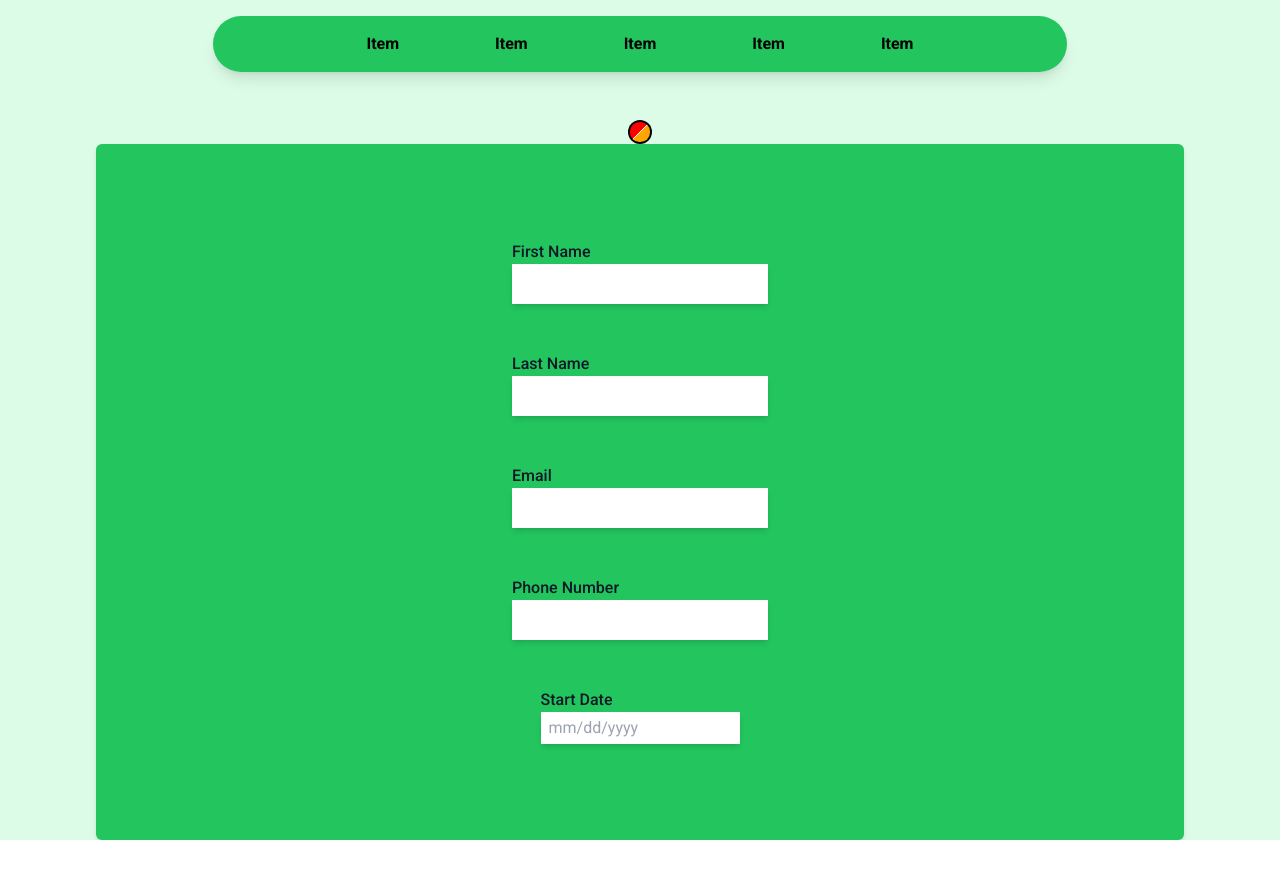
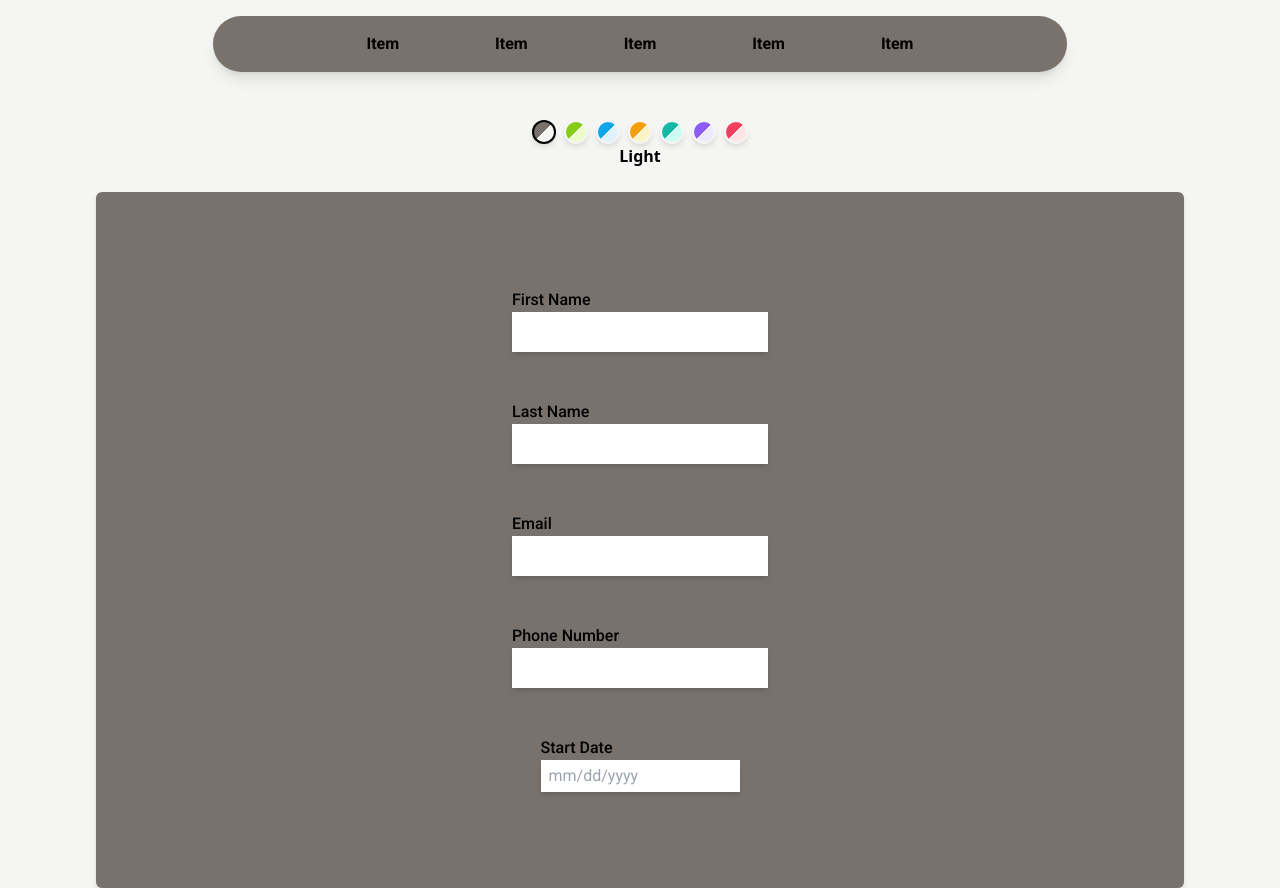
Before and after one commit to RealNickTriano/job-apps, a React (Vite) app: page / in a window 1280 px wide. Before the commit the page ends 840 px from the top, so only its background shows below. Built offline with nearby package versions, Linux system fonts and the light colour scheme.

Commit message:
Theme Switcher and Dark mode switch complete

```diff
--- a/src/App.jsx
+++ b/src/App.jsx
@@ -1,10 +1,11 @@
 import { useState } from 'react'
+import DarkModeSwitch from './components/DarkModeSwitch'
 import DatePicker from './components/DatePicker'
 import Input from './components/Input'
 import Navbar from './components/Navbar'
 import ThemeSwitcher from './components/ThemeSwitcher'
 
-const colors = ['green', 'red', 'blue']
+const colors = ['stone', 'lime', 'sky', 'amber', 'teal', 'violet', 'rose']
 const modes = ['light', 'dark']
 
 function App() {
@@ -20,18 +21,22 @@ function App() {
     <>
       <div className={`min-h-screen bg-primaryBg theme-${color} theme-${mode}`}>
         <Navbar />
-        <div className='flex justify-center items-center'>
+        <div className='flex flex-col justify-center items-center pb-6'>
           <ThemeSwitcher
             colors={colors}
+            chosenColor={color}
+            setColor={setColor}
+          />
+          <DarkModeSwitch
             modes={modes}
-            setColor={setColor}
+            chosenMode={mode}
             setMode={setMode}
           />
         </div>
         <div className="px-24">
           <div className='bg-primary p-24 rounded-md shadow-md w-full h-full'>
             <form action=""
-              className='flex flex-col justify-center items-center gap-12 text-onNeutralBg'
+              className='flex flex-col justify-center items-center gap-12 text-onPrimaryBg'
             >
               <Input
                 name={'First Name'}
--- /dev/null
+++ b/src/components/DarkModeSwitch.jsx
@@ -0,0 +1,12 @@
+import React from 'react'
+
+const DarkModeSwitch = ({ modes, chosenMode, setMode }) => {
+  return (
+    <button
+        className='font-robot font-bold capitalize'
+        onClick={() => chosenMode == 'light' ? setMode(modes[1]) : setMode(modes[0])}
+    >{chosenMode}</button>
+  )
+}
+
+export default DarkModeSwitch
--- a/src/components/Input.jsx
+++ b/src/components/Input.jsx
@@ -6,7 +6,7 @@ const Input = ({ id, name, value, onChange, type }) => {
     <div className='flex flex-col justify-center items-start font-roboto'>
         <label
             htmlFor={id}
-            className='font-medium text-md'
+            className='font-medium text-md text-onPrimaryBg'
         >
             {name}
         </label>
--- a/src/components/ThemeButton.jsx
+++ b/src/components/ThemeButton.jsx
@@ -1,10 +1,18 @@
 import React from 'react'
 
-const ThemeButton = ({ setColor, color }) => {
+const ThemeButton = ({ setColor, color, chosenColor }) => {
+  const cn = `w-[80%] h-[80%] rounded-full`
+
   return (
     <button onClick={() => setColor(color)}>
-      <div className=' w-6 h-6 bg-black rounded-full flex justify-center items-center'>
-        <div className='theme-button'>
+      <div
+        className={`w-6 h-6 rounded-full flex justify-center items-center shadow-md theme-${color}`}
+        style={{background: color == chosenColor ? 'black': ''}}
+      >
+        <div
+          className={cn}
+          style={{background: 'linear-gradient( -45deg, var(--color-primary-100), var(--color-primary-100) 49%, white 49%, white 51%, var(--color-primary-500) 51% )'}}
+        >
         </div>
       </div>
     </button>
--- a/src/components/ThemeSwitcher.jsx
+++ b/src/components/ThemeSwitcher.jsx
@@ -1,13 +1,22 @@
 import React from 'react'
 import ThemeButton from './ThemeButton'
 
-const ThemeSwitcher = ({ colors, modes, setColor, setMode }) => {
+const ThemeSwitcher = ({ colors, setColor, chosenColor }) => {
   return (
-    <div className='flex justify-center items-center'>
-        <ThemeButton
-          setColor={setColor}
-          color={colors[1]}
-        />
+    <div className='flex justify-center items-center gap-2'>
+      {
+        colors.map((item, index) => {
+          return (
+            <ThemeButton
+              key={index}
+              setColor={setColor}
+              color={item}
+              chosenColor={chosenColor}
+            />
+          )
+        })
+      }
+
     </div>
   )
 }
--- a/src/index.css
+++ b/src/index.css
@@ -18,59 +18,111 @@
     }
 }
 
-.theme-green {
-    --color-primary-50: theme('colors.green.50');
-    --color-primary-100: theme('colors.green.100');
-    --color-primary-200: theme('colors.green.200');
-    --color-primary-300: theme('colors.green.300');
-    --color-primary-400: theme('colors.green.400');
-    --color-primary-500: theme('colors.green.500');
-    --color-primary-600: theme('colors.green.600');
-    --color-primary-700: theme('colors.green.700');
-    --color-primary-800: theme('colors.green.800');
-    --color-primary-900: theme('colors.green.900');
+.theme-stone {
+    --color-primary-50: theme('colors.stone.50');
+    --color-primary-100: theme('colors.stone.100');
+    --color-primary-200: theme('colors.stone.200');
+    --color-primary-300: theme('colors.stone.300');
+    --color-primary-400: theme('colors.stone.400');
+    --color-primary-500: theme('colors.stone.500');
+    --color-primary-600: theme('colors.stone.600');
+    --color-primary-700: theme('colors.stone.700');
+    --color-primary-800: theme('colors.stone.800');
+    --color-primary-900: theme('colors.stone.900');
 }
 
-.theme-red {
-    --color-primary-50: theme('colors.red.50');
-    --color-primary-100: theme('colors.red.100');
-    --color-primary-200: theme('colors.red.200');
-    --color-primary-300: theme('colors.red.300');
-    --color-primary-400: theme('colors.red.400');
-    --color-primary-500: theme('colors.red.500');
-    --color-primary-600: theme('colors.red.600');
-    --color-primary-700: theme('colors.red.700');
-    --color-primary-800: theme('colors.red.800');
-    --color-primary-900: theme('colors.red.900');
+.theme-lime {
+    --color-primary-50: theme('colors.lime.50');
+    --color-primary-100: theme('colors.lime.100');
+    --color-primary-200: theme('colors.lime.200');
+    --color-primary-300: theme('colors.lime.300');
+    --color-primary-400: theme('colors.lime.400');
+    --color-primary-500: theme('colors.lime.500');
+    --color-primary-600: theme('colors.lime.600');
+    --color-primary-700: theme('colors.lime.700');
+    --color-primary-800: theme('colors.lime.800');
+    --color-primary-900: theme('colors.lime.900');
 }
 
-.theme-blue {
-    --color-primary-50: theme('colors.blue.50');
-    --color-primary-100: theme('colors.blue.100');
-    --color-primary-200: theme('colors.blue.200');
-    --color-primary-300: theme('colors.blue.300');
-    --color-primary-400: theme('colors.blue.400');
-    --color-primary-500: theme('colors.blue.500');
-    --color-primary-600: theme('colors.blue.600');
-    --color-primary-700: theme('colors.blue.700');
-    --color-primary-800: theme('colors.blue.800');
-    --color-primary-900: theme('colors.blue.900');
+.theme-sky {
+    --color-primary-50: theme('colors.sky.50');
+    --color-primary-100: theme('colors.sky.100');
+    --color-primary-200: theme('colors.sky.200');
+    --color-primary-300: theme('colors.sky.300');
+    --color-primary-400: theme('colors.sky.400');
+    --color-primary-500: theme('colors.sky.500');
+    --color-primary-600: theme('colors.sky.600');
+    --color-primary-700: theme('colors.sky.700');
+    --color-primary-800: theme('colors.sky.800');
+    --color-primary-900: theme('colors.sky.900');
+}
+
+.theme-amber {
+    --color-primary-50: theme('colors.amber.50');
+    --color-primary-100: theme('colors.amber.100');
+    --color-primary-200: theme('colors.amber.200');
+    --color-primary-300: theme('colors.amber.300');
+    --color-primary-400: theme('colors.amber.400');
+    --color-primary-500: theme('colors.amber.500');
+    --color-primary-600: theme('colors.amber.600');
+    --color-primary-700: theme('colors.amber.700');
+    --color-primary-800: theme('colors.amber.800');
+    --color-primary-900: theme('colors.amber.900');
+}
+
+.theme-teal {
+    --color-primary-50: theme('colors.teal.50');
+    --color-primary-100: theme('colors.teal.100');
+    --color-primary-200: theme('colors.teal.200');
+    --color-primary-300: theme('colors.teal.300');
+    --color-primary-400: theme('colors.teal.400');
+    --color-primary-500: theme('colors.teal.500');
+    --color-primary-600: theme('colors.teal.600');
+    --color-primary-700: theme('colors.teal.700');
+    --color-primary-800: theme('colors.teal.800');
+    --color-primary-900: theme('colors.teal.900');
+}
+
+.theme-violet {
+    --color-primary-50: theme('colors.violet.50');
+    --color-primary-100: theme('colors.violet.100');
+    --color-primary-200: theme('colors.violet.200');
+    --color-primary-300: theme('colors.violet.300');
+    --color-primary-400: theme('colors.violet.400');
+    --color-primary-500: theme('colors.violet.500');
+    --color-primary-600: theme('colors.violet.600');
+    --color-primary-700: theme('colors.violet.700');
+    --color-primary-800: theme('colors.violet.800');
+    --color-primary-900: theme('colors.violet.900');
+}
+
+.theme-rose {
+    --color-primary-50: theme('colors.rose.50');
+    --color-primary-100: theme('colors.rose.100');
+    --color-primary-200: theme('colors.rose.200');
+    --color-primary-300: theme('colors.rose.300');
+    --color-primary-400: theme('colors.rose.400');
+    --color-primary-500: theme('colors.rose.500');
+    --color-primary-600: theme('colors.rose.600');
+    --color-primary-700: theme('colors.rose.700');
+    --color-primary-800: theme('colors.rose.800');
+    --color-primary-900: theme('colors.rose.900');
 }
 
 .theme-light {
     --neutralBg: theme('colors.white');
-    --onNeutralBg: var(--color-neutral-900);
+    --onNeutralBg: var('colors.black');
     --primaryBg: var(--color-primary-100);
-    --onPrimaryBg: var(--color-primary-900);
+    --onPrimaryBg: var('colors.black');
     --primary: var(--color-primary-500);
 }
 
 .theme-dark {
-    --neutralBg: var(--color-neutral-900);
+    --neutralBg: var(--color-neutral-800);
     --onNeutralBg: theme('colors.white');
     --primaryBg: var(--color-primary-900);
-    --onPrimaryBg: var(--color-primary-50);
-    --primary: var(--color-primary-400);
+    --onPrimaryBg: theme('colors.black');
+    --primary: var(--color-primary-600);
 }
 
 /* Change autofill bg color */
```
